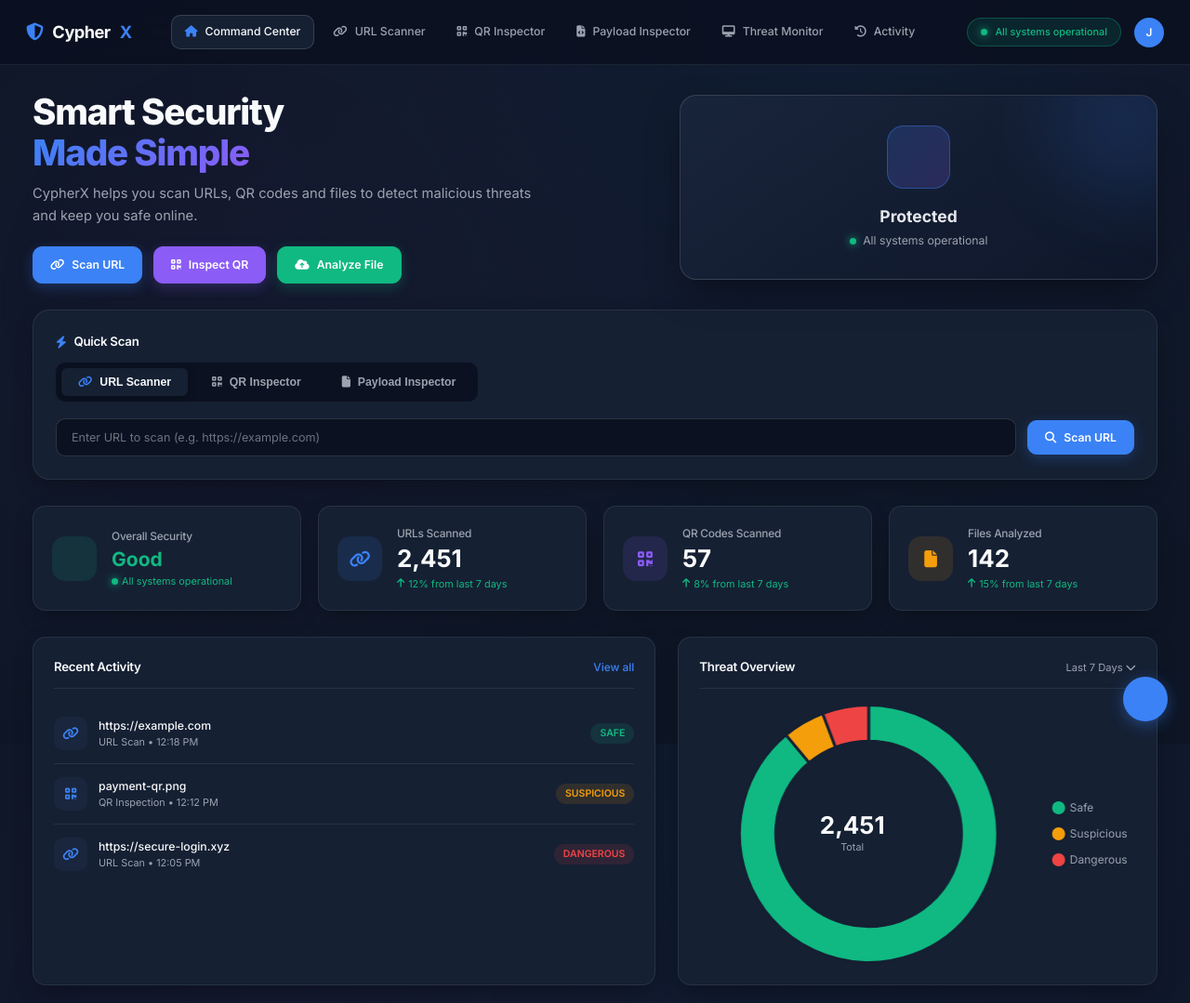
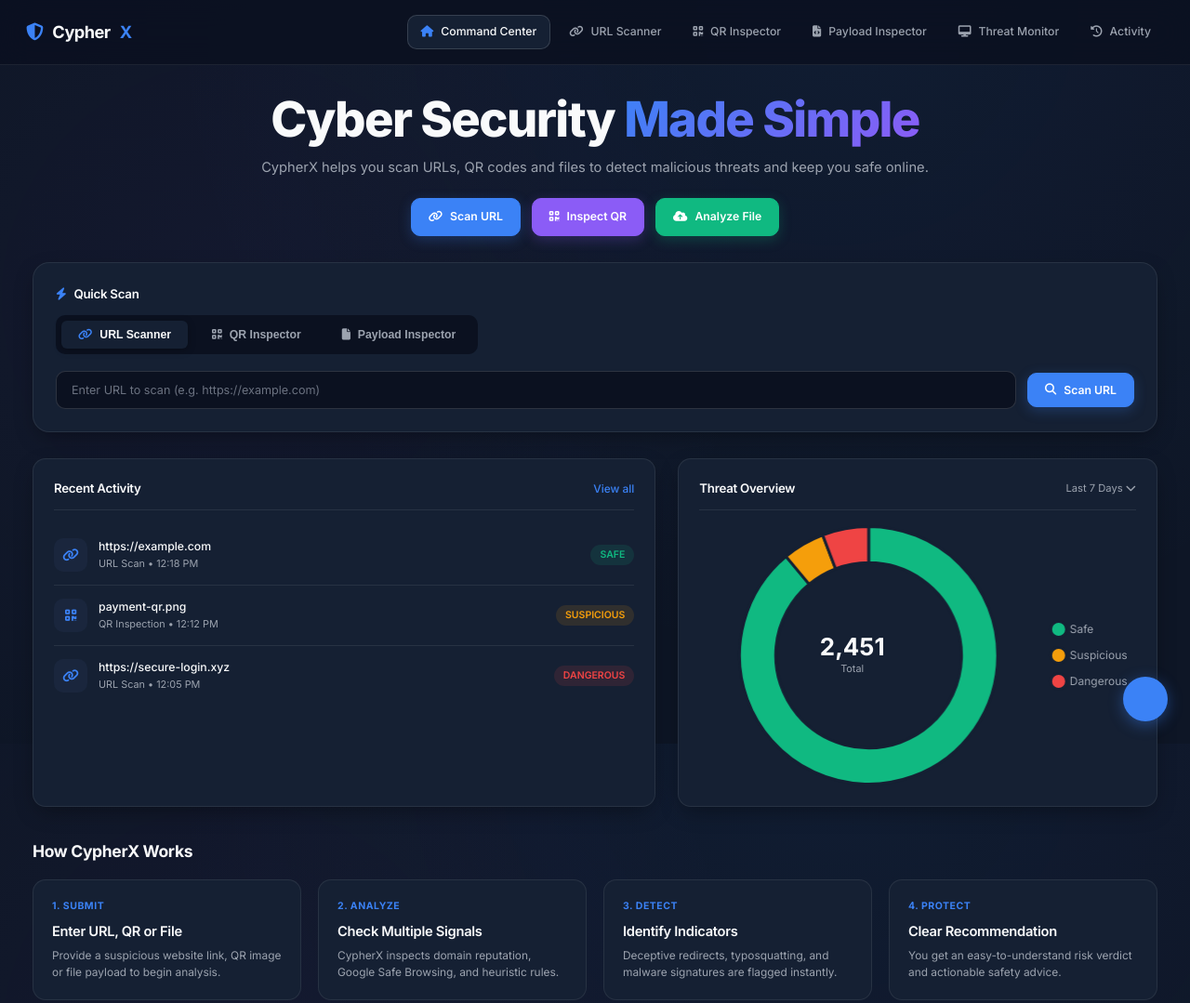
Before and after one commit to sidkaushikkk/cypherxhub-refactored, a website: page index.html in a window 1280 px wide. Shown: the top 1079 px of the page at 93% size. Drawn offline with nearby package versions, Linux system fonts and the light colour scheme.

Commit message:
Refactor welcome section layout and update styling for improved readability and alignment

```diff
--- a/index.html
+++ b/index.html
@@ -35,19 +35,13 @@
             <li><a href="monitor.html"><i class="fas fa-desktop"></i> Threat Monitor</a></li>
             <li><a href="activity.html"><i class="fas fa-clock-rotate-left"></i> Activity</a></li>
         </ul>
-        <div class="nav-user-area">
-            <div class="nav-status-pill">
-                <span class="status-dot"></span> All systems operational
-            </div>
-            <div class="user-avatar" title="User Profile">J</div>
-        </div>
     </nav>
 
     <main class="dashboard-main">
         <!-- Welcome Hero Section -->
         <section class="welcome-hero">
             <div class="welcome-text">
-                <h1>Smart Security<br><span>Made Simple</span></h1>
+                <h1>Cyber Security<span> Made Simple</span></h1>
                 <p>CypherX helps you scan URLs, QR codes and files to detect malicious threats and keep you safe online.</p>
                 <div class="welcome-actions">
                     <a href="#quick-scan" class="btn btn-primary"><i class="fas fa-link"></i> Scan URL</a>
@@ -56,13 +50,6 @@
                 </div>
             </div>
 
-            <div class="status-card-preview">
-                <div class="status-shield-icon">
-                    <i class="fas fa-shield-check"></i>
-                </div>
-                <div class="status-title">Protected</div>
-                <div class="status-subtitle"><span class="status-dot" style="display:inline-block; margin-right: 4px;"></span> All systems operational</div>
-            </div>
         </section>
 
         <!-- Segmented Quick Scan Console -->
@@ -137,41 +124,6 @@
             </div>
         </section>
 
-        <!-- Metric Stat Cards Row -->
-        <section class="stats-grid">
-            <div class="stat-card glass-card safe">
-                <div class="stat-icon-wrap"><i class="fas fa-shield-check"></i></div>
-                <div class="stat-info">
-                    <h3>Overall Security</h3>
-                    <div class="stat-number" style="color: var(--status-safe); font-size: 1.5rem;">Good</div>
-                    <div class="stat-sub"><span class="status-dot"></span> All systems operational</div>
-                </div>
-            </div>
-            <div class="stat-card glass-card primary">
-                <div class="stat-icon-wrap"><i class="fas fa-link"></i></div>
-                <div class="stat-info">
-                    <h3>URLs Scanned</h3>
-                    <div id="total-scanned" class="stat-number">2,180</div>
-                    <div class="stat-sub"><i class="fas fa-arrow-up"></i> 12% from last 7 days</div>
-                </div>
-            </div>
-            <div class="stat-card glass-card">
-                <div class="stat-icon-wrap" style="color: var(--accent-purple); background: var(--accent-purple-bg);"><i class="fas fa-qrcode"></i></div>
-                <div class="stat-info">
-                    <h3>QR Codes Scanned</h3>
-                    <div id="total-suspicious" class="stat-number">129</div>
-                    <div class="stat-sub"><i class="fas fa-arrow-up"></i> 8% from last 7 days</div>
-                </div>
-            </div>
-            <div class="stat-card glass-card">
-                <div class="stat-icon-wrap" style="color: #f59e0b; background: rgba(245,158,11,0.12);"><i class="fas fa-file"></i></div>
-                <div class="stat-info">
-                    <h3>Files Analyzed</h3>
-                    <div id="total-threats" class="stat-number">142</div>
-                    <div class="stat-sub"><i class="fas fa-arrow-up"></i> 15% from last 7 days</div>
-                </div>
-            </div>
-        </section>
 
         <!-- Dashboard Dual Content Grid -->
         <section class="dashboard-content">
@@ -232,7 +184,7 @@
 
     <!-- Site Footer -->
     <footer class="site-footer">
-        <p>&copy; Sidhant Kaushik. CypherX Security Utility. All rights reserved.</p>
+        <p>&copy; CypherX - Cyber threat detection web app by Sid Kaushik </p>
     </footer>
 
     <!-- Floating Copilot Assistant -->
--- a/style.css
+++ b/style.css
@@ -399,7 +399,7 @@ a:hover {
 /* Welcome Banner Section */
 .welcome-hero {
     display: grid;
-    grid-template-columns: 1.3fr 1fr;
+    grid-template-columns: 1fr;
     gap: 2rem;
     margin-bottom: 2rem;
     align-items: center;
@@ -411,8 +411,13 @@ a:hover {
     }
 }
 
+.welcome-text {
+    width: 100%;
+    text-align: center;
+}
+
 .welcome-text h1 {
-    font-size: 2.75rem;
+    font-size: 3.75rem;
     font-weight: 800;
     line-height: 1.15;
     margin-bottom: 0.75rem;
@@ -429,7 +434,6 @@ a:hover {
     color: var(--text-secondary);
     font-size: 1.05rem;
     margin-bottom: 1.5rem;
-    max-width: 540px;
     line-height: 1.6;
 }
 
@@ -437,6 +441,7 @@ a:hover {
     display: flex;
     gap: 12px;
     flex-wrap: wrap;
+    justify-content: center;
 }
 
 /* Status Card Preview Box */
```
